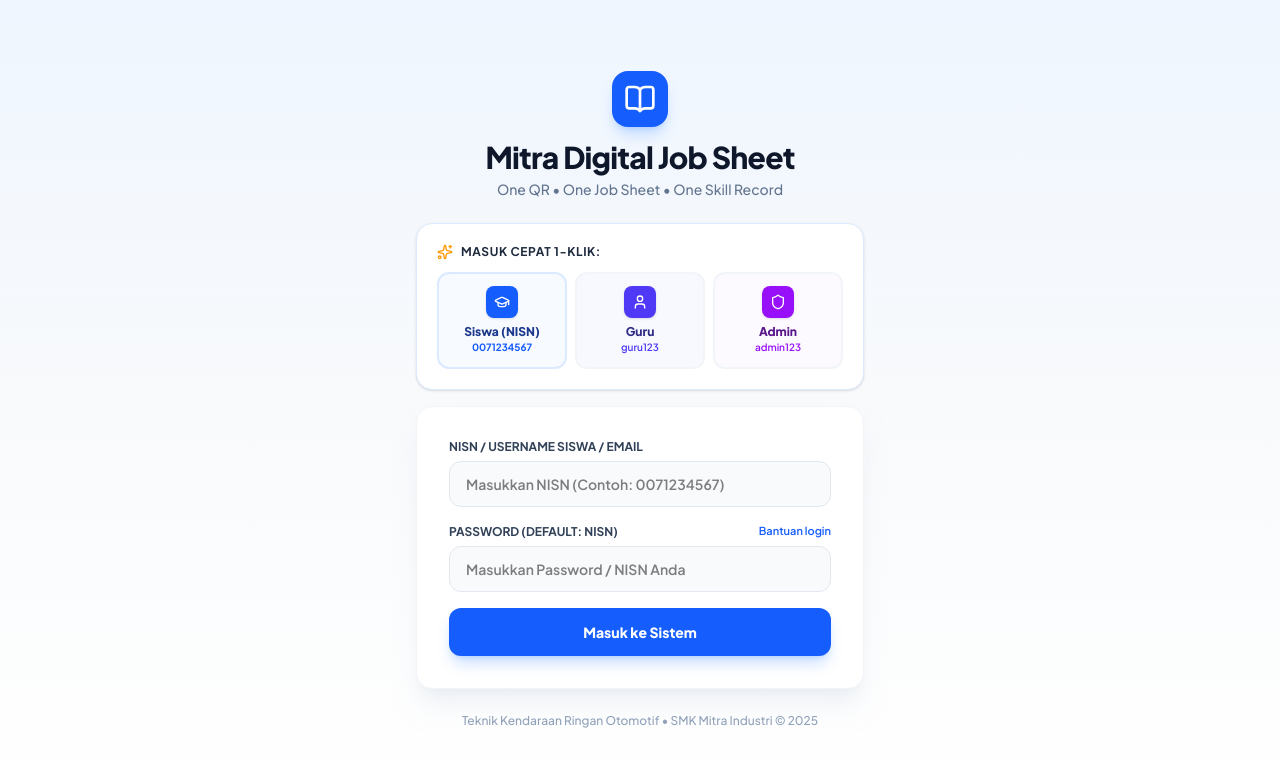
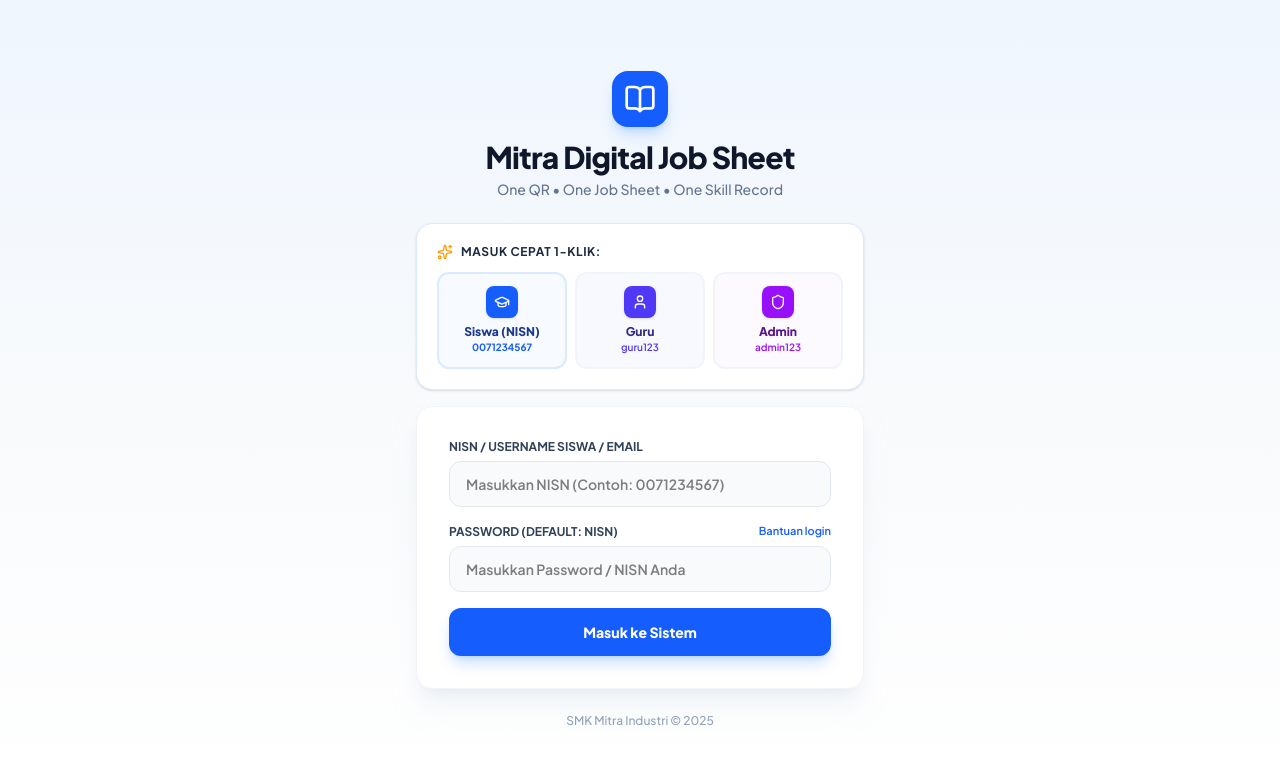
Before and after one commit to nug31/DigitalJobSheet, a React (Vite) app: page /login in a window 1280 px wide. Shown: the top 766 px of the page. Built offline with nearby package versions, Linux system fonts and the light colour scheme.

Commit message:
chore: remove hardcoded jurusan TKR labels, make app generic for all departments

```diff
--- a/src/layouts/TeacherLayout.tsx
+++ b/src/layouts/TeacherLayout.tsx
@@ -122,7 +122,7 @@ export const TeacherLayout: React.FC<{ children: React.ReactNode }> = ({ childre
               </div>
               <div className="min-w-0">
                 <p className="text-xs font-bold text-slate-800 truncate">{profile?.full_name}</p>
-                <p className="text-[10px] text-slate-400 font-medium">Guru Produktif TKR</p>
+                <p className="text-[10px] text-slate-400 font-medium">Guru Produktif</p>
               </div>
             </div>
           ) : (
--- a/src/pages/AdminDashboard.tsx
+++ b/src/pages/AdminDashboard.tsx
@@ -361,7 +361,7 @@ export const AdminDashboard: React.FC = () => {
             <div className="space-y-4">
               <div className="flex justify-between items-center">
                 <div>
-                  <h2 className="text-xl font-black text-slate-900">Daftar Kelas Bengkel TKR</h2>
+                  <h2 className="text-xl font-black text-slate-900">Daftar Kelas</h2>
                   <p className="text-slate-500 text-xs">Kelola rombongan belajar dan wali kelas</p>
                 </div>
                 <button
--- a/src/pages/Login.tsx
+++ b/src/pages/Login.tsx
@@ -173,7 +173,7 @@ export const Login: React.FC = () => {
         </div>
 
         <p className="text-center text-xs text-slate-400 font-medium pt-2">
-          Teknik Kendaraan Ringan Otomotif &bull; SMK Mitra Industri &copy; 2025
+          SMK Mitra Industri &copy; 2025
         </p>
       </div>
     </div>
--- a/src/pages/StudentCompetencies.tsx
+++ b/src/pages/StudentCompetencies.tsx
@@ -36,7 +36,7 @@ export const StudentCompetencies: React.FC = () => {
           </div>
           <h1 className="text-2xl sm:text-3xl font-black tracking-tight">{profile?.full_name}</h1>
           <p className="text-xs sm:text-sm text-slate-300 mt-1">
-            NIS: <strong>{profile?.nis_nip}</strong> &bull; Kelas: <strong>{profile?.class_name || 'XI TKR 1'}</strong> &bull; Kompetensi Keahlian Teknik Kendaraan Ringan
+            NISN: <strong>{profile?.nis_nip}</strong> &bull; Kelas: <strong>{profile?.class_name}</strong>
           </p>
         </div>
 
```
